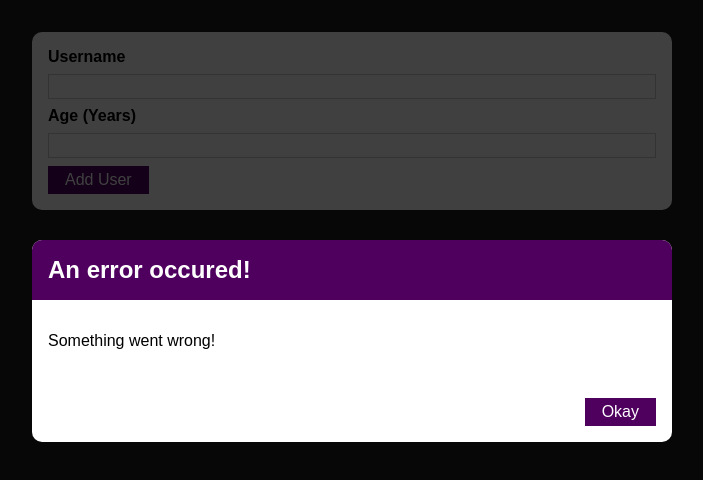
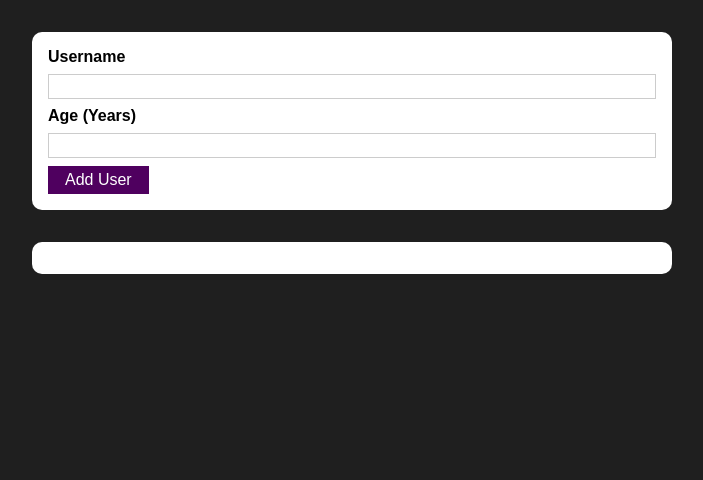
Before and after one commit to DavitGujejiani/users-list-form-reactjs, a React (Create React App) app: page / in a window 1280 px wide. Shown: the top 480 px of the page, without its empty margins (288-991 px from the left). Built offline with nearby package versions, Linux system fonts and the light colour scheme.

Commit message:
97. Managing the error state

```diff
--- a/src/components/UI/ErrorModal.js
+++ b/src/components/UI/ErrorModal.js
@@ -5,7 +5,7 @@ import styles from "./ErrorModal.module.css";
 function ErrorModal(props) {
     return (
         <div>
-            <div className={styles.backdrop} />
+            <div className={styles.backdrop} onClick={props.hideError} />
             <Card className={styles.modal}>
                 <header className={styles.header}>
                     <h2>{props.title}</h2>
@@ -14,7 +14,7 @@ function ErrorModal(props) {
                     <p>{props.message}</p>
                 </div>
                 <footer className={styles.actions}>
-                    <Button>Okay</Button>
+                    <Button onClick={props.hideError}>Okay</Button>
                 </footer>
             </Card>
         </div>
--- a/src/components/Users/AddUser.js
+++ b/src/components/Users/AddUser.js
@@ -8,6 +8,7 @@ import styles from "./AddUser.module.css";
 function AddUser(props) {
     const [enteredUsername, setEnteredUsername] = useState("");
     const [enteredAge, setEnteredAge] = useState("");
+    const [error, setError] = useState();
 
     function addUserSubmitHandler(event) {
         event.preventDefault();
@@ -15,12 +16,19 @@ function AddUser(props) {
             enteredUsername.trim().length === 0 ||
             enteredAge.trim().length === 0
         ) {
+            setError({
+                title: "Invalid input",
+                message: "Please enter a valid name or age (non-empty values).",
+            });
             return;
         }
         if (+enteredAge < 1) {
+            setError({
+                title: "Invalid age",
+                message: "Please enter a valid age (> 0).",
+            });
             return;
         }
-        console.log(enteredUsername, enteredAge);
         props.addUser(enteredUsername, enteredAge);
         setEnteredUsername("");
         setEnteredAge("");
@@ -34,9 +42,19 @@ function AddUser(props) {
         setEnteredAge(event.target.value);
     }
 
+    function errorHandler() {
+        setError(null);
+    }
+
     return (
         <div>
-            <ErrorModal title={"An error occured!"} message={"Something went wrong!"} />
+            {error && (
+                <ErrorModal
+                    title={error.title}
+                    message={error.message}
+                    hideError={errorHandler}
+                />
+            )}
             <Card className={styles.input}>
                 <form onSubmit={addUserSubmitHandler}>
                     <label htmlFor="username">Username</label>
```
